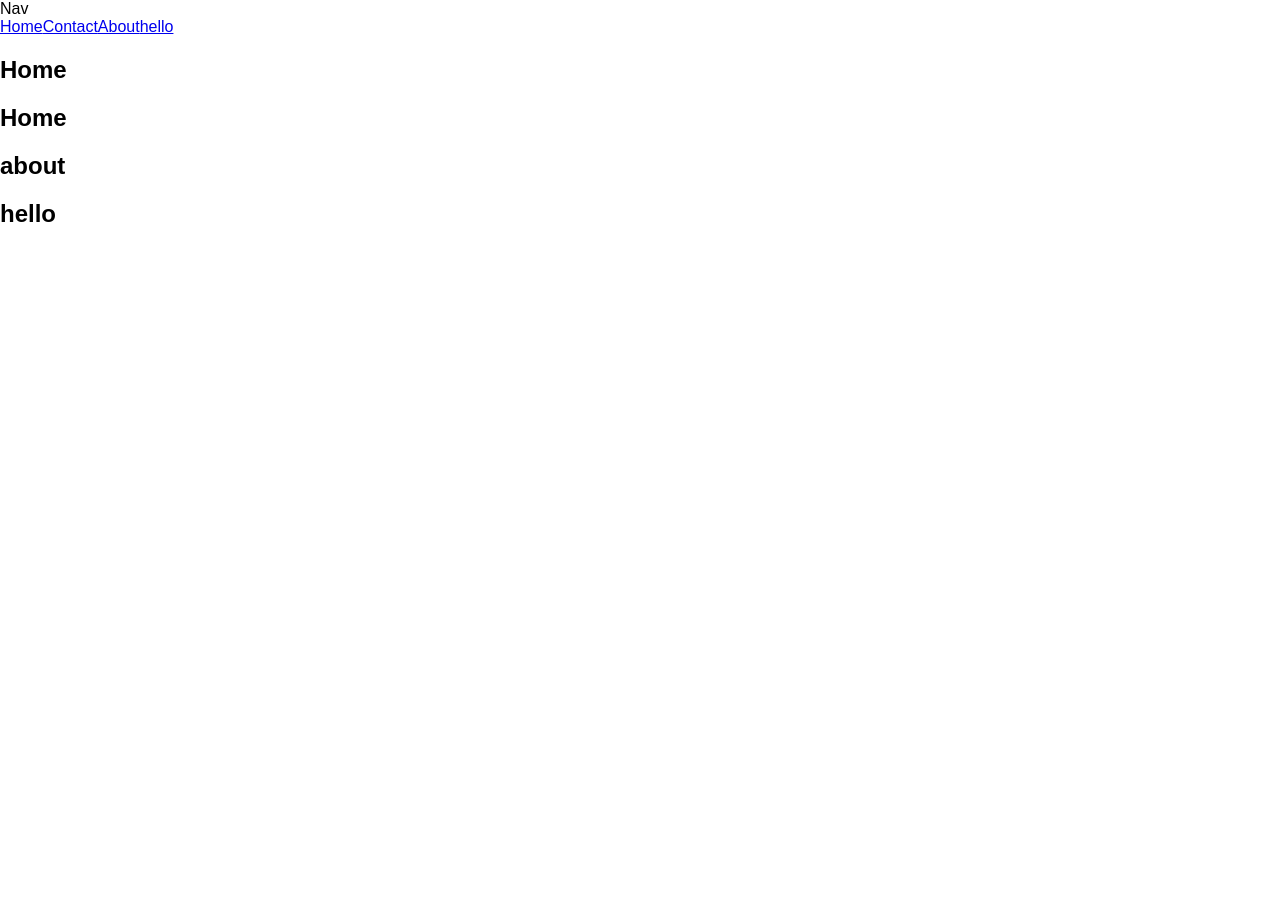
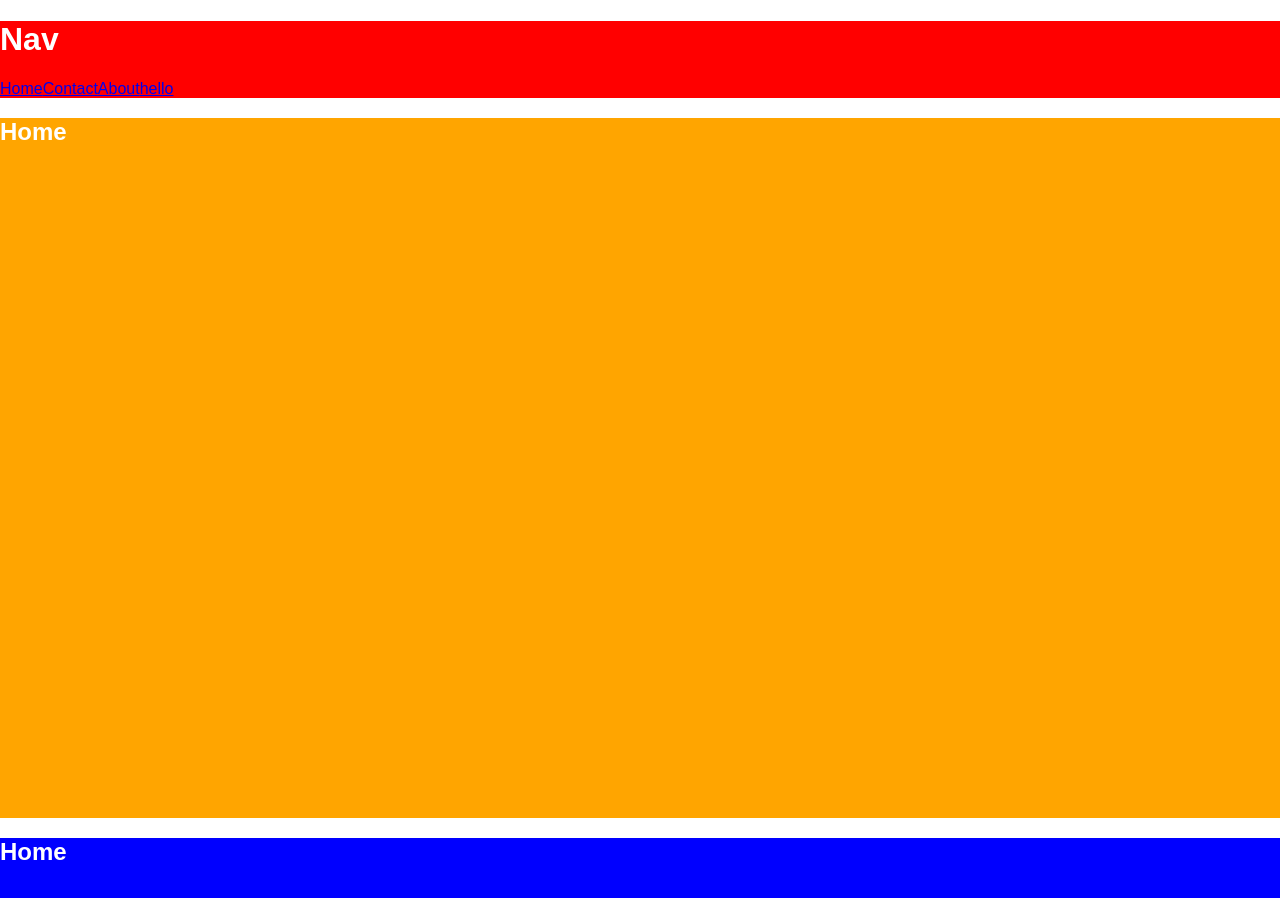
Before and after one commit to annupawaria/Assignment-Task, a React (Create React App) app: page / in a window 1280 px wide. Shown: the top 898 px of the page. Before the commit the page ends 800 px from the top, so only its background shows below. Built offline with nearby package versions, Linux system fonts and the light colour scheme.

Commit message:
some changes

```diff
--- a/src/App.css
+++ b/src/App.css
@@ -2,61 +2,30 @@
 
 body {
   font-family: Arial, sans-serif;
+  color:white;
 }
+#dp{
+  height:'70px';
+background-color: red;
+  position:sticky;
+  top: 0;
+}
+#Home{
+  background-color: orange;
+}
+#Home,#about,#contact,#hello{
+  height: 700px;
 
-.ser {
-  font-size: 33px;
-  margin: 13px;
-  padding: 14px;
-  display: block;
-  text-align: center;
-  justify-content: center;
-  font-weight: 700;
 }
-hr {
-
-  height: 1px;
-  background-color: #dad6d6;
-  margin: 20px 0;
-  text-shadow: azure;
+#about{
+  background-color: yellow;
 }
-
-.shadow-line {
-  border: none;
-  height: 2px;
-  background-color: #333;
-  margin: 20px 0;
-  box-shadow: 0 2px 4px rgba(83, 80, 80, 0.2);
+#contact{
+  background-color: blue;
 }
-
-button {
-  font-size: 20px;
-  border-radius: 22px;
-  margin: 5px;
-  padding: 5px;
-  /* color: black; */
-  background: transparent;
-  /* background-color: white; */
-  font-weight: 600;
-  cursor: pointer;
+#hello{
+  background-color: black;
 }
-
-
-h1 {
-  color: black;
+html{
+  scroll-behavior: smooth;
 }
-p {
-  color: black;
-}
-
-
-/* .hp {
-  border: 2px solid rgb(235, 227, 227);
-  margin: 10px;
-  padding: 20px;
-
-} */
-.Home{
-  height:1000;
-  background-color:'red'
-}
--- a/src/App.js
+++ b/src/App.js
@@ -5,13 +5,15 @@ import './App.css'
 
 const App = () => {
   return (
-    <div>
-     Nav
      <div>
+    <div id="dp">
+     <h1>Nav</h1>
+     <nav id="nav">
      <a href='#Home'>Home</a>
      <a href='#contact'>Contact</a>
      <a href='#about'>About</a>
      <a href='#hello'>hello</a>
+     </nav>
      </div>
      <section id="Home">
 <h1>Home</h1>
@@ -25,6 +27,7 @@ const App = () => {
      <section id="hello">
 <h1>hello</h1>
      </section>
+
       </div>
   )
 }
--- a/src/components/Category.js
+++ b/src/components/Category.js
@@ -1,93 +1,9 @@
-import React, { useState, useEffect, useRef } from 'react';
-
-import { categories } from '../utils/Name';
-import { categoryData } from '../utils/Name';
-
-
-
-
+import React from 'react'
 
 const Category = () => {
-    const [selectedCategory, setSelectedCategory] = useState(categories[0].name);
-    const sectionsRef = useRef([]);
+  return (
+    <div>Category</div>
+  )
+}
 
-    useEffect(() => {
-        const handleScroll = () => {
-            const scrollPos = window.scrollY;
-            let currentCategory = selectedCategory;
-
-            sectionsRef.current.forEach((section, index) => {
-                if (section.offsetTop <= scrollPos + 100 && section.offsetTop + section.offsetHeight > scrollPos + 100) {
-                    currentCategory = categories[index].name;
-                }
-            });
-
-            if (currentCategory !== selectedCategory) {
-                setSelectedCategory(currentCategory);
-            }
-        };
-
-        window.addEventListener('scroll', handleScroll);
-        return () => {
-            window.removeEventListener('scroll', handleScroll);
-        };
-    }, [selectedCategory]);
-
-    const handleCategoryClick = (category, index) => {
-        setSelectedCategory(category);
-        sectionsRef.current[index].scrollIntoView({ behavior: 'smooth' });
-    };
-
-    return (
-        <div>
-            <div
-                className="category-container"
-                style={{
-                    zIndex: 1000,
-                    overflowX: "auto",
-                    whiteSpace: "nowrap",
-                    paddingBottom: "20px",
-                    position: "sticky",
-                    top: 0,
-                    backgroundColor: "white",
-                }}
-            >
-                {categories.map((category, index) => (
-                    <button
-                        key={index}
-                        onClick={() => handleCategoryClick(category.name, index)}
-                        style={{
-                            cursor: 'pointer',
-                            backgroundColor: category.name === selectedCategory ? 'black' : 'grey',
-                            color: category.name === selectedCategory ? 'white' : 'black',
-                            marginRight: "10px",
-                            padding: "10px 20px",
-                            border: 'none',
-                            borderRadius: '22px',
-                            display: "inline-block",
-                        }}
-                    >
-                        {category.name}
-                    </button>
-                ))}
-            </div>
-
-            <div>
-                {Object.entries(categoryData).map(([categoryName, items], idx) => (
-                    <div key={idx} ref={el => sectionsRef.current[idx] = el} style={{ margin: '20px 0', paddingTop: '20px' }}>
-                        <h2>{categoryName}</h2>
-                        {items.map((item, index) => (
-                            <div key={index} style={{ padding: '10px', border: '1px solid #ccc', margin: '10px 0' }}>
-                                <h3>{item.name}</h3>
-                                <p>{item.duration}</p>
-                                <p>{item.price}</p>
-                            </div>
-                        ))}
-                    </div>
-                ))}
-            </div>
-        </div>
-    );
-};
-
-export default Category;
+export default Category
```
